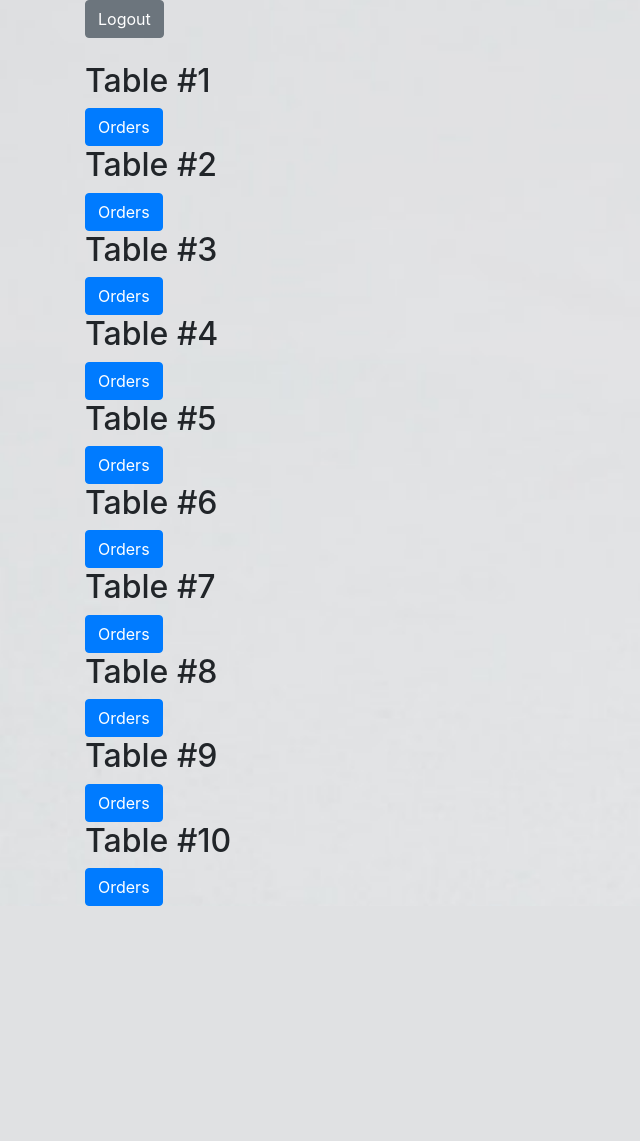
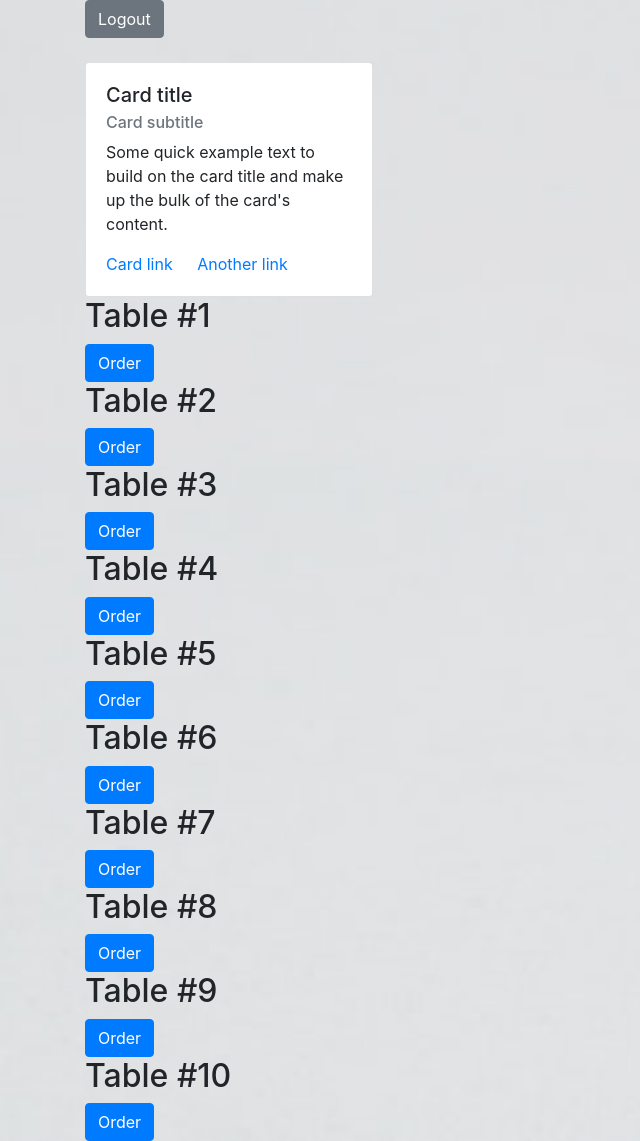
Before and after one commit to rohit-prashanth/STRAWS, a Django app: page /table1/ in a window 1280 px wide. Shown: the part 74-1215 px from the top of the page, without its empty margins (0-640 px from the left). Before the commit the page ends 980 px from the top, so only its background shows below. Run offline with Django 3.2, Linux system fonts and the light colour scheme; a user stored in the database is signed in; data that the repository does not hold is empty; some libraries are stand-ins or nearby versions.

Commit message:
changed workers page

```diff
--- a/Straws/templates/workers_profile.html
+++ b/Straws/templates/workers_profile.html
@@ -106,6 +106,16 @@
 <!--            </div>-->
 <!--          </div>-->
 
+<div class="card" style="width: 18rem;">
+  <div class="card-body">
+    <h5 class="card-title">Card title</h5>
+    <h6 class="card-subtitle mb-2 text-muted">Card subtitle</h6>
+    <p class="card-text">Some quick example text to build on the card title and make up the bulk of the card's content.</p>
+    <a href="#" class="card-link">Card link</a>
+    <a href="#" class="card-link">Another link</a>
+  </div>
+</div>
+
 
 
 <!--modal Table #1-->
@@ -118,7 +128,7 @@
     {% else %}
       <button type="button" class="btn btn-primary" data-toggle="modal" data-target="#myModal">
     {% endif%}
-    Orders
+    Order
   </button>
 
   <!-- The Modal -->
@@ -196,7 +206,7 @@
     {% else %}
       <button type="button" class="btn btn-primary" data-toggle="modal" data-target="#myModal1">
     {% endif%}
-    Orders
+    Order
   </button>
 
   <!-- The Modal -->
@@ -275,7 +285,7 @@
     {% else %}
       <button type="button" class="btn btn-primary" data-toggle="modal" data-target="#myModal2">
     {% endif%}
-    Orders
+    Order
   </button>
 
   <!-- The Modal -->
@@ -351,7 +361,7 @@
     {% else %}
       <button type="button" class="btn btn-primary" data-toggle="modal" data-target="#myModal3">
     {% endif%}
-    Orders
+    Order
   </button>
 
   <!-- The Modal -->
@@ -427,7 +437,7 @@
     {% else %}
       <button type="button" class="btn btn-primary" data-toggle="modal" data-target="#myModal4">
     {% endif%}
-    Orders
+    Order
   </button>
 
   <!-- The Modal -->
@@ -504,7 +514,7 @@
     {% else %}
       <button type="button" class="btn btn-primary" data-toggle="modal" data-target="#myMod5">
     {% endif%}
-    Orders
+    Order
   </button>
 
   <!-- The Modal -->
@@ -579,7 +589,7 @@
     {% else %}
       <button type="button" class="btn btn-primary" data-toggle="modal" data-target="#myModa6">
     {% endif%}
-    Orders
+    Order
   </button>
 
   <!-- The Modal -->
@@ -654,7 +664,7 @@
     {% else %}
       <button type="button" class="btn btn-primary" data-toggle="modal" data-target="#myModal7">
     {% endif%}
-    Orders
+    Order
   </button>
 
   <!-- The Modal -->
@@ -730,7 +740,7 @@
     {% else %}
       <button type="button" class="btn btn-primary" data-toggle="modal" data-target="#myModal8">
     {% endif%}
-    Orders
+    Order
   </button>
 
   <!-- The Modal -->
@@ -805,7 +815,7 @@
     {% else %}
       <button type="button" class="btn btn-primary" data-toggle="modal" data-target="#myModal9">
     {% endif%}
-    Orders
+    Order
   </button>
 
   <!-- The Modal -->
```
Also changed, not shown: Straws/db.sqlite3.
